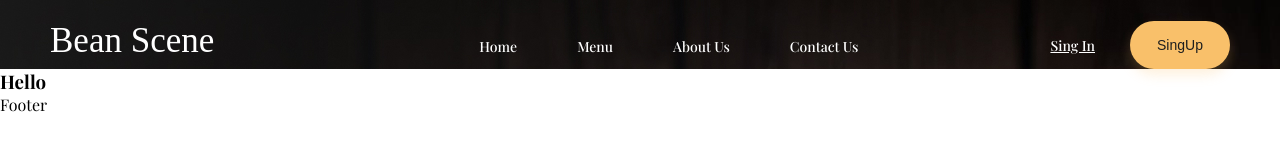
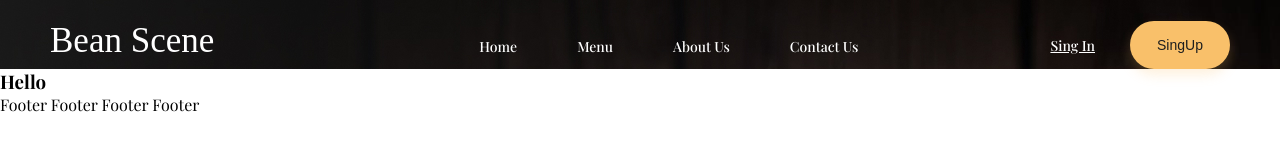
Before and after one commit to zolegov/coffee, a plain HTML site: page index.html in a window 1280 px wide. Drawn offline with nearby package versions, Linux system fonts and the light colour scheme; a web font is replaced by a local one.

Commit message:
upd footer

```diff
--- a/index.html
+++ b/index.html
@@ -45,6 +45,9 @@
     <section class="second"></section>
     <footer>
       Footer
+      Footer
+      Footer
+      Footer
     </footer>
   </body>
 </html>
```
